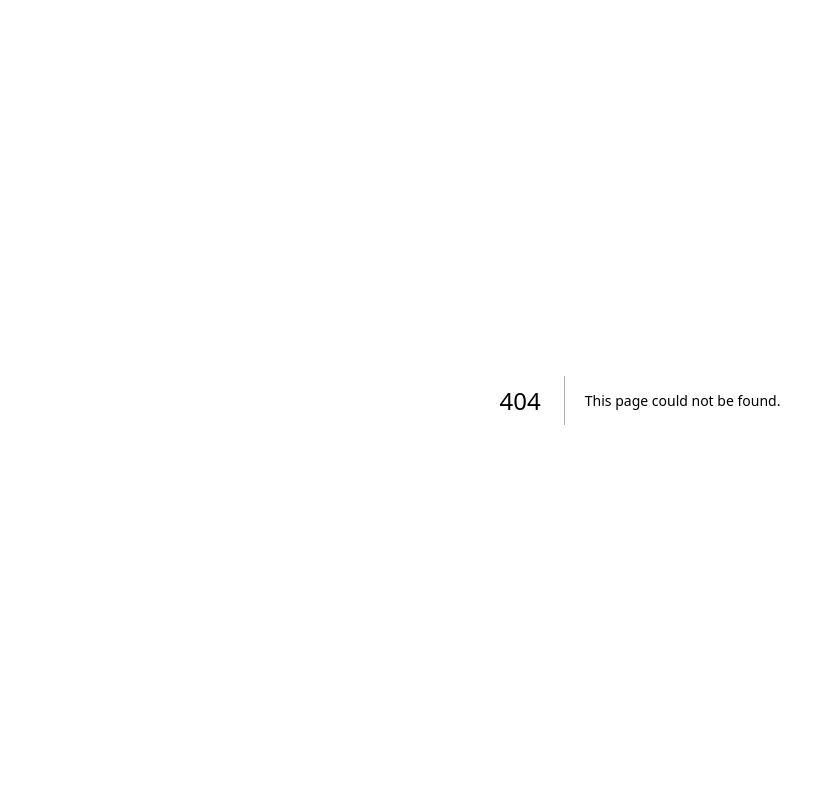
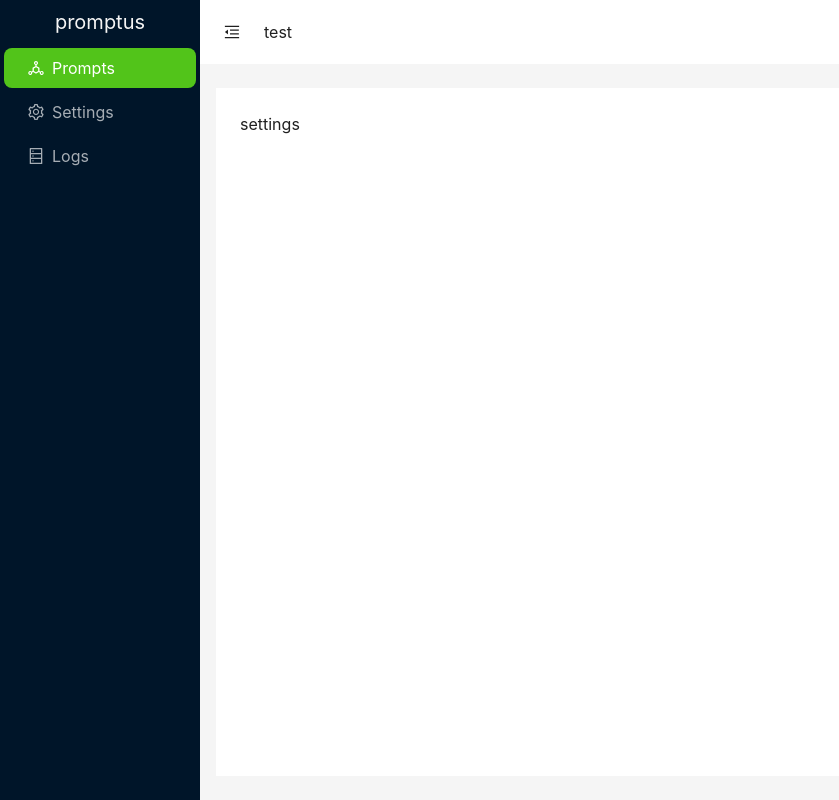
Before and after one commit to ppapelz/artemix, a Next.js app in the folder packages/admin/: page /dashboard/settings in a window 1280 px wide. Before the commit this address had no page. Shown: the whole page, without its empty margins (0-839 px from the left). Built offline with nearby package versions, Linux system fonts and the light colour scheme.

Commit message:
Add navigation

```diff
--- a/packages/admin/app/dashboard/layout.tsx
+++ b/packages/admin/app/dashboard/layout.tsx
@@ -4,9 +4,9 @@ import React, { useState } from "react";
 import {
   MenuFoldOutlined,
   MenuUnfoldOutlined,
-  UploadOutlined,
-  UserOutlined,
-  VideoCameraOutlined,
+  DatabaseOutlined,
+  DeploymentUnitOutlined,
+  SettingOutlined,
 } from "@ant-design/icons";
 import { Layout, Menu, Button, theme } from "antd";
 import { useRouter } from "next/navigation";
@@ -18,13 +18,15 @@ const Dashboard: React.FC = (props: any) => {
   const {
     token: { colorBgContainer },
   } = theme.useToken();
-  const router = useRouter()
+  const router = useRouter();
 
   return (
     <div className="h-full">
       <Layout className="h-full">
         <Sider trigger={null} collapsible collapsed={collapsed}>
-          <div className="demo-logo-vertical" />
+          <div className="text-neutral-100 text-xl text-center p-2">
+            promptus
+          </div>
           <Menu
             theme="dark"
             mode="inline"
@@ -32,22 +34,21 @@ const Dashboard: React.FC = (props: any) => {
             items={[
               {
                 key: "1",
-                icon: <UserOutlined />,
+                icon: <DeploymentUnitOutlined />,
                 label: "Prompts",
-                onClick: () => router.push('/dashboard/prompts')
+                onClick: () => router.push("/dashboard/prompts"),
               },
               {
                 key: "2",
-                icon: <VideoCameraOutlined />,
-                label: "Setings",
-                onClick: () => router.push('/dashboard/setings')
+                icon: <SettingOutlined />,
+                label: "Settings",
+                onClick: () => router.push("/dashboard/settings"),
               },
               {
                 key: "3",
-                icon: <UploadOutlined />,
+                icon: <DatabaseOutlined />,
                 label: "Logs",
-                onClick: () => router.push('/dashboard/logs')
-
+                onClick: () => router.push("/dashboard/logs"),
               },
             ]}
           />
@@ -64,6 +65,7 @@ const Dashboard: React.FC = (props: any) => {
                 height: 64,
               }}
             />
+            test
           </Header>
           <Content
             style={{
--- a/packages/admin/app/dashboard/setings/page.tsx
+++ /dev/null
@@ -1,10 +0,0 @@
-const Setings = () => {
-  return (
-    <div>
-      <h1>setings</h1>
-    </div>
-  );
-};
-
-
-export default Setings;
--- /dev/null
+++ b/packages/admin/app/dashboard/settings/page.tsx
@@ -0,0 +1,10 @@
+const Settings = () => {
+  return (
+    <div>
+      <h1>settings</h1>
+    </div>
+  );
+};
+
+
+export default Settings;
--- a/packages/admin/app/prompts/page.tsx
+++ /dev/null
@@ -1,11 +0,0 @@
-import React from "react";
-
-const Prompts = () => {
-  return (
-    <div>
-      <h1>prompts</h1>
-    </div>
-  );
-};
-
-export default Prompts;
```
